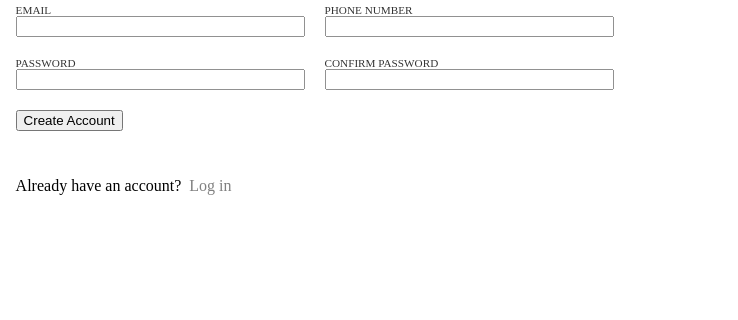
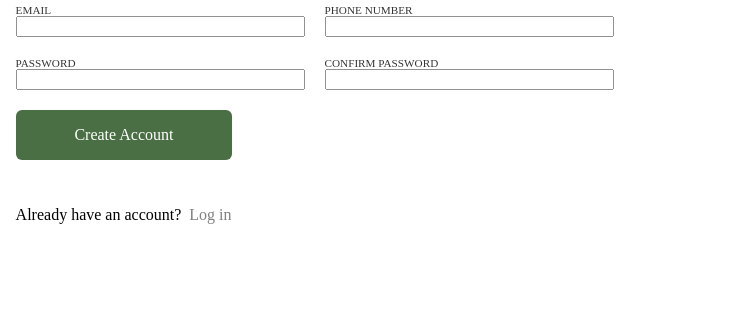
Before and after one commit to pmcmahan1/Sign-up-form, a plain HTML site: page index.html in a window 1280 px wide. Shown: the part 399-719 px from the top of the page, 542-1280 px from the left. Drawn offline with Linux system fonts and the light colour scheme.

Commit message:
Stylizing

```diff
--- a/styles.css
+++ b/styles.css
@@ -2,7 +2,24 @@
     box-sizing: border-box;
 }
 
+button {
+	font: inherit;
+	font-size: 1rem;
+	padding: 1em;
+	width: 30%;
+	font-weight: 500;
+	background-color: #4B6F44;
+	border-radius: 6px;
+	color: #FFF;
+	border: 0;
+    transition: 0.4s;
+}
 
+.button:hover {
+    transition: 0.4s;
+    background-color: white;
+    color: #4B6F44;
+  }
 
 body {
     margin: 0;
@@ -10,7 +27,7 @@ body {
 }
 a {
     color: gray;
-    text-decoration: none!important;
+    text-decoration: none;
 }
 h1 {
     font-size: 48px;
```
